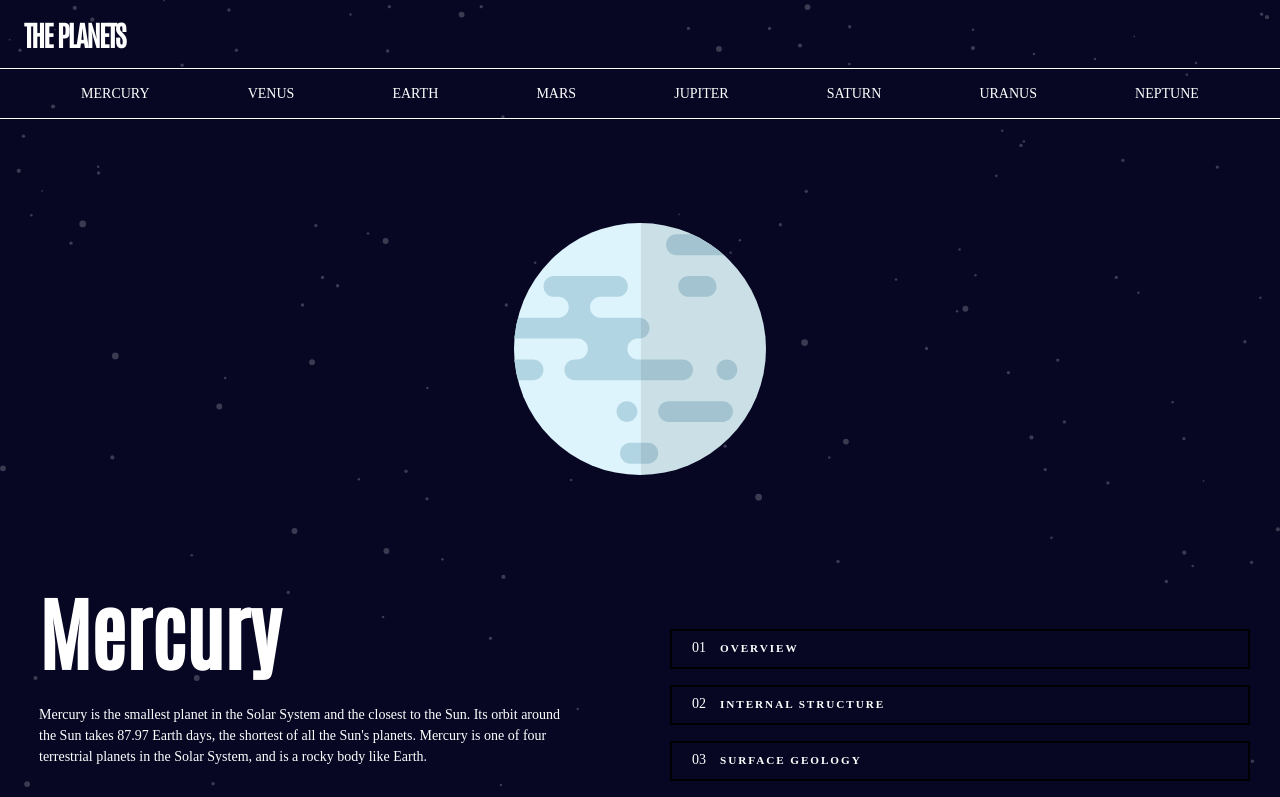
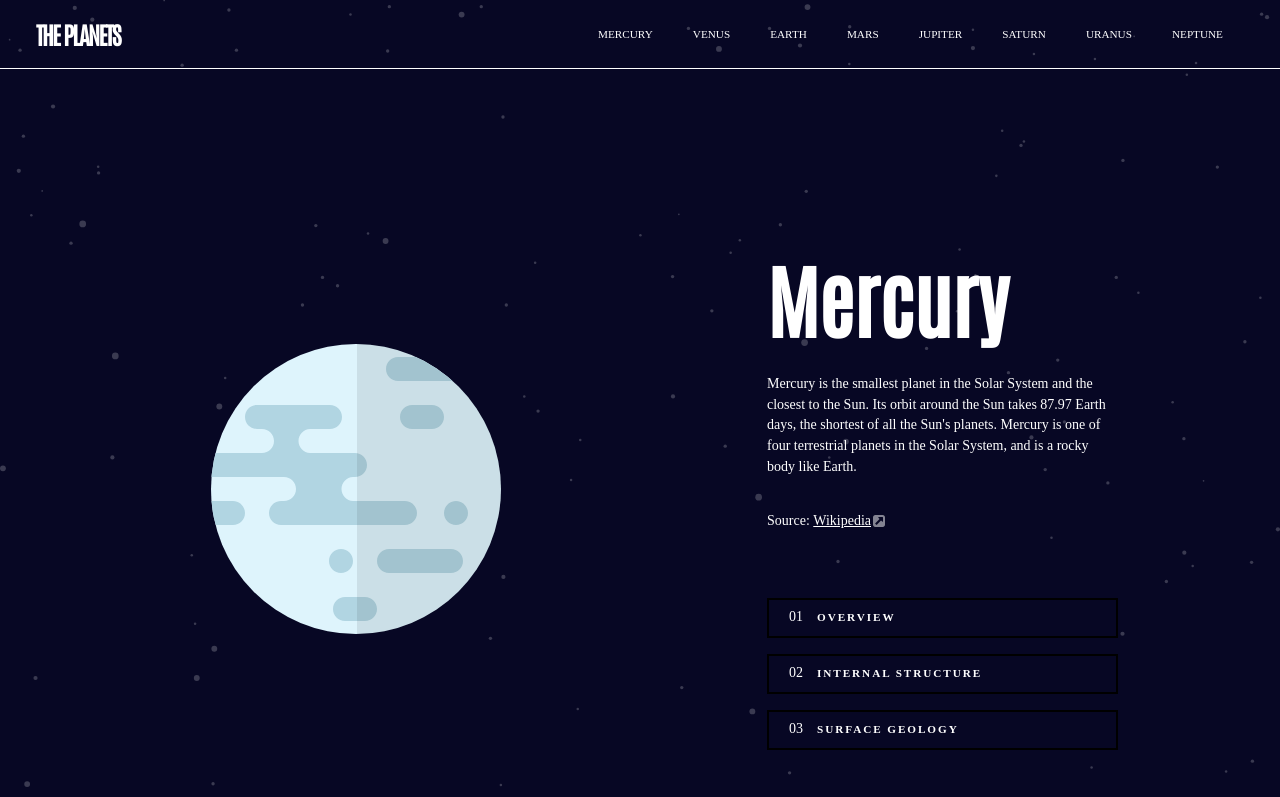
Before and after one commit to infiniteweb/planetFactSite, a React (Vite) app: page / in a window 1280 px wide. Shown: the top 797 px of the page. Built offline with nearby package versions, Linux system fonts and the light colour scheme.

Commit message:
styles finished

```diff
--- a/src/styles.css
+++ b/src/styles.css
@@ -262,7 +262,7 @@ button :hover {
   max-height: 17px;
 }
 
-.nav-link {
+.nav-link li {
 }
 
 .nav-link.active {
@@ -363,23 +363,25 @@ button :hover {
 
 @media (min-width: 61em) {
   .container-grid {
-    /* grid-template-columns: 1fr 2fr 2fr 2fr 2fr 1fr !important; */
+    grid-template-columns: 1fr 1fr;
+    grid-template-areas:
+      "topbar browserNav"
+      "planetCard  planetData"
+      "planetCard  isBrowser"
+      "planetStats planetStats" !important;
+  }
 
-    /* grid-template-areas:
-      "topbar topbar topbar topbar browserNav browserNav browserNav"
-      "planetCard planetCard  planetCard   planetData planetData planetData"
-      "planetCard planetCard planetCard  isBrowser isBrowser isBrowser"
-      "planetStats planetStats planetStats planetStats planetStats planetStats" !important; */
-  }
+
 
   .top-bar {
     justify-content: start !important;
     border-bottom: 1px solid;
     max-height: 85px;
+    padding-left: 36px;
   }
 
   .top-bar h2 {
-    font-size: 28px;
+    font-size: 24px;
   }
 
   .browser-nav {
@@ -388,7 +390,48 @@ button :hover {
   }
 
   .browser-nav nav {
-    width: 95%;
+    width: 100%;
+    margin-left: 27px;
+    margin-right: 37px;
+  }
+
+  .browser-nav ul {
+    display: flex;
+  }
+
+  #planet-card{
+  margin-top: 190px;
+  justify-content: end !important;
+  margin-right: 50px;
+  margin-bottom: 167px;
+  }
+
+  #planet-image {
+    width: 100% !important;
+    height: auto;
+  }
+
+  .planet-data {
+    margin-top: 162px;
+    margin-right: 162px !important;
+    margin-left: 216px !important;
+
+  }
+
+  .is-browser {
+    margin-right: 162px !important;
+    margin-left: 216px !important;
+    margin-bottom: 87px !important;
+  }
+
+  .planet-stats{
+    margin: 0px 165px 56px 165px;
+    gap: 30px !important;
+
+  }
+
+  .planet-stats div {
+    padding-bottom: 27px !important;
   }
 }
 
@@ -432,6 +475,7 @@ button :hover {
 
   .browser-nav li {
     list-style: none;
+    font-size: var(--fs-200);
   }
 
   #planet-card {
```
